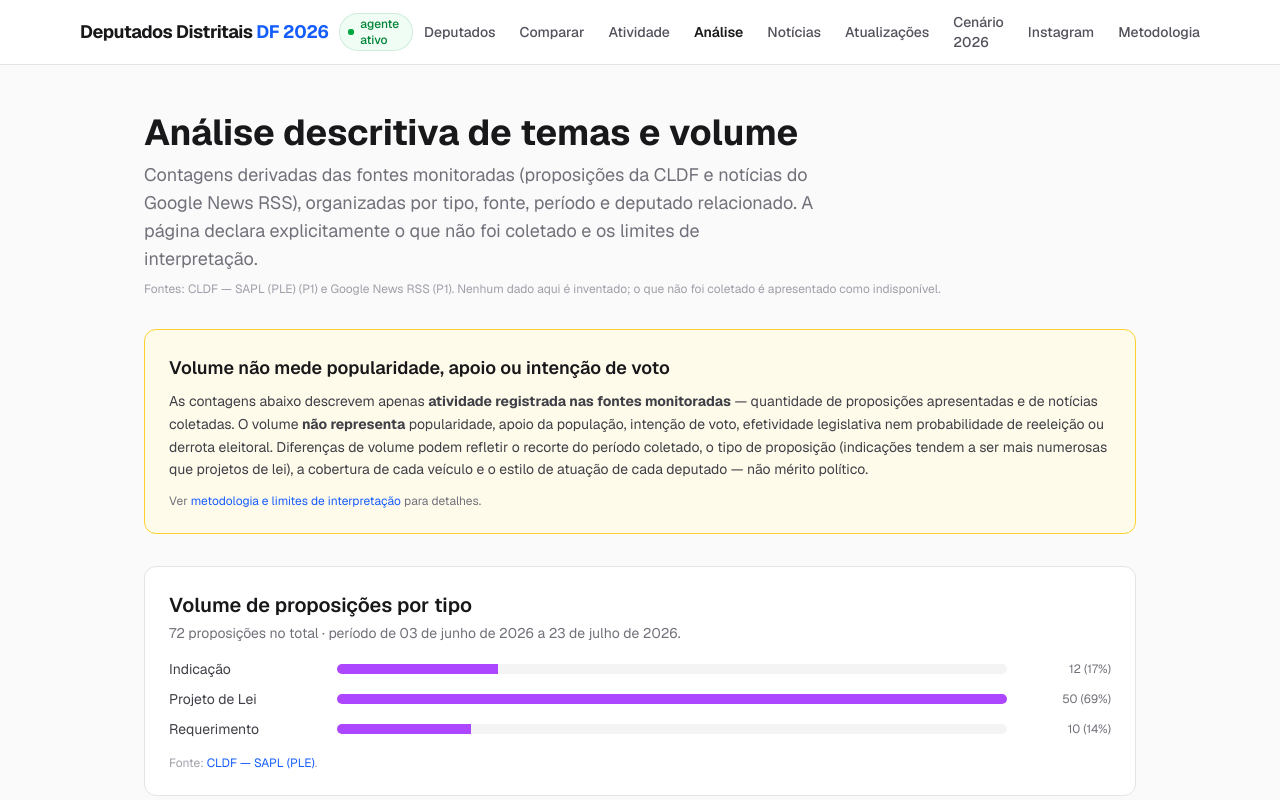
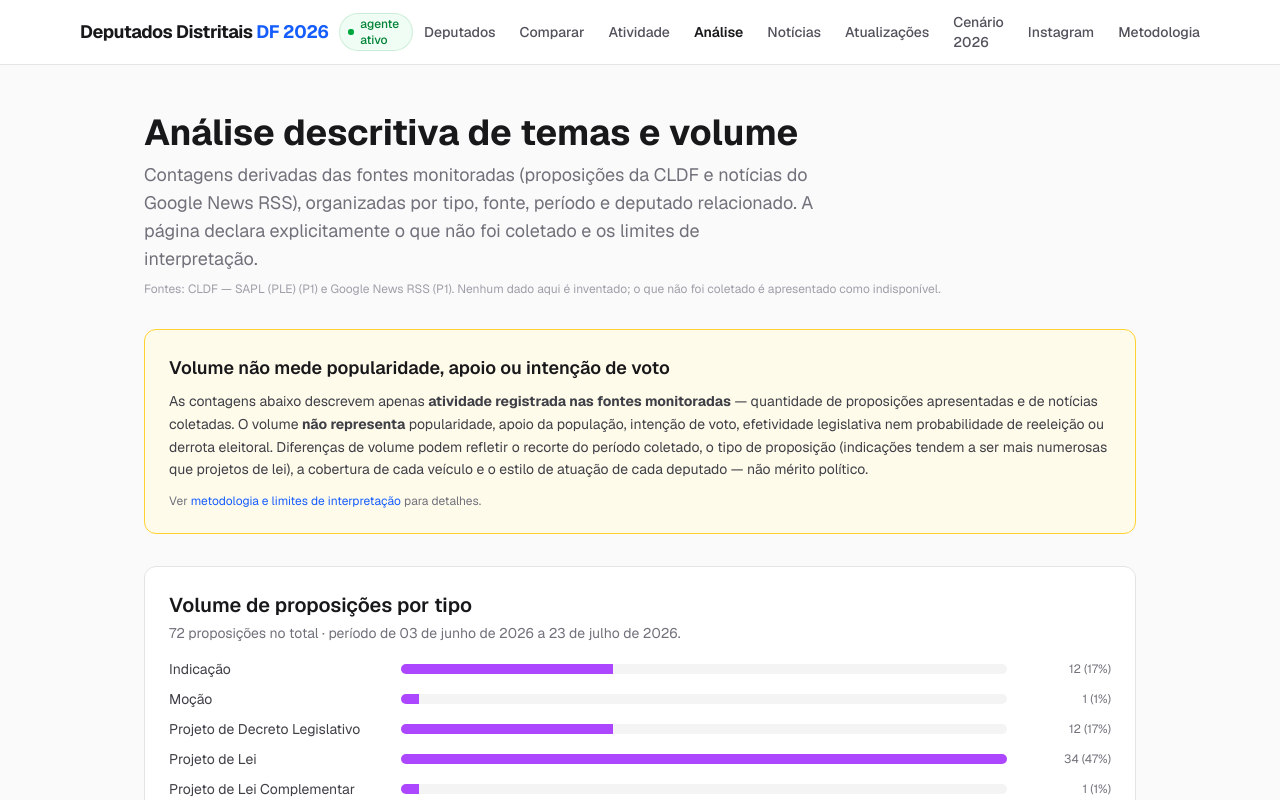
Before and after one commit to gustavomelofr/deputados-distritais-df-2026, a Next.js app: page /analise in a window 1280 px wide. Shown: the top 800 px of the page. Built offline with nearby package versions, Linux system fonts and the light colour scheme.

Commit message:
feat(loop): atualização aprovada 2026-07-26T23-51-24-516Z (#74)
Co-authored-by: Agente Contínuo <agente@deputadosdistritais.dev>

```diff
--- a/src/app/analise/page.tsx
+++ b/src/app/analise/page.tsx
@@ -8,13 +8,6 @@ import { deputados } from '@/data/deputados';
 // (CLDF — SAPL/PLE e Google News RSS) e declara explicitamente os limites
 // de interpretação. Nenhum dado é inventado; o que não foi coletado é
 // apresentado como indisponível com a origem esperada.
-
-const tipoLabel: Record<string, string> = {
-  projeto_de_lei: 'Projeto de Lei',
-  indicacao: 'Indicação',
-  requerimento: 'Requerimento',
-  emenda: 'Emenda',
-};
 
 function formatarData(iso: string): string {
   return new Date(iso).toLocaleDateString('pt-BR', {
@@ -40,13 +33,15 @@ export default function AnalisePage() {
   const proposicoesOrdenadas = [...proposicoes].sort(
     (a, b) => new Date(b.data).getTime() - new Date(a.data).getTime()
   );
+  // Agrupa por tipoOriginal (tipo real da CLDF), não pelo enum `tipo`,
+  // que colapsa PDL/PR/PLC/PELO sob "projeto_de_lei" — gerando contagem imprecisa.
   const tiposDisponiveis = Array.from(
-    new Set(proposicoesOrdenadas.map((p) => p.tipo))
+    new Set(proposicoesOrdenadas.map((p) => p.tipoOriginal))
   ).sort();
 
   const countsPorTipo = tiposDisponiveis.reduce<Record<string, number>>(
     (acc, t) => {
-      acc[t] = proposicoesOrdenadas.filter((p) => p.tipo === t).length;
+      acc[t] = proposicoesOrdenadas.filter((p) => p.tipoOriginal === t).length;
       return acc;
     },
     {}
@@ -202,8 +197,8 @@ export default function AnalisePage() {
               const largura = Math.round((countsPorTipo[t] / maxCountTipo) * 100);
               return (
                 <li key={t} className="flex items-center gap-2">
-                  <span className="w-40 shrink-0 text-sm text-zinc-700">
-                    {tipoLabel[t] || t}
+                  <span className="w-56 shrink-0 text-sm text-zinc-700">
+                    {t}
                   </span>
                   <span
                     className="flex-1 h-2.5 rounded-full bg-zinc-100 overflow-hidden"
```
